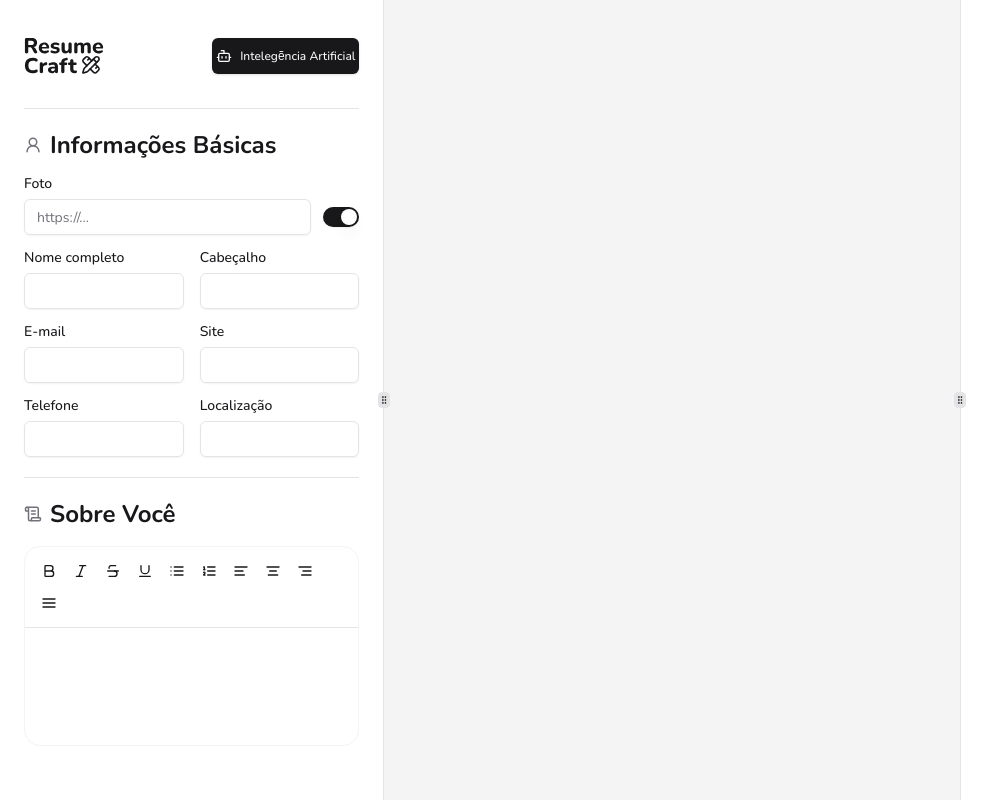
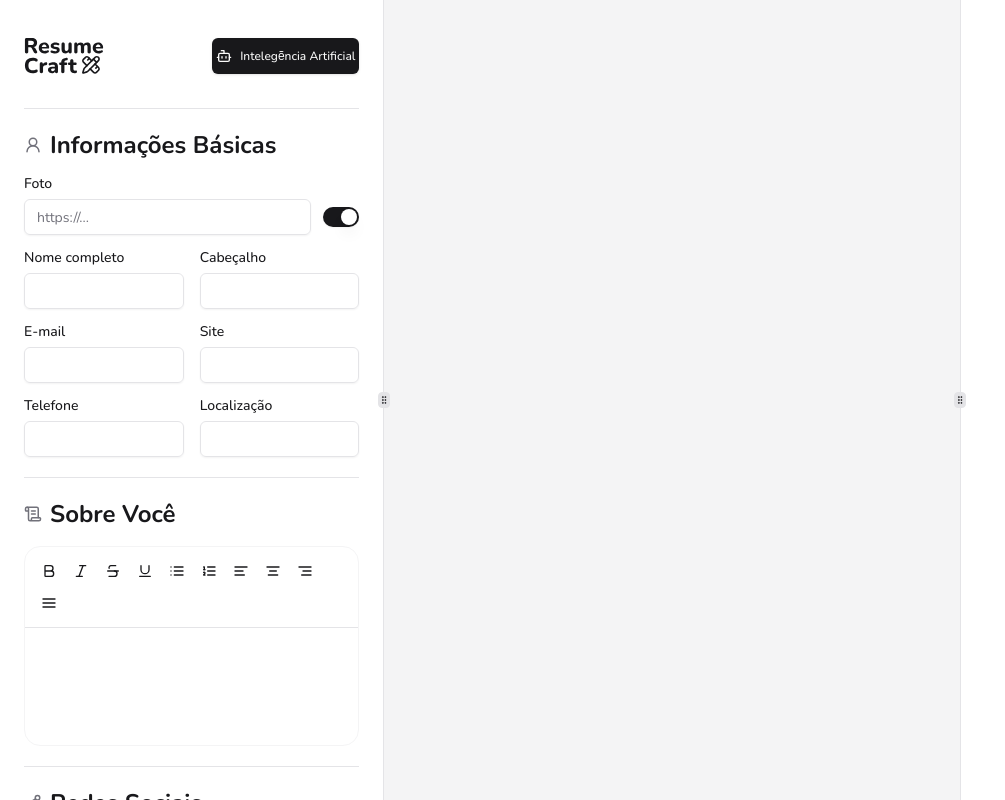
Before and after one commit to isaqu3d/resume-craft, a Next.js app: page /dashboard/resumes/1 in a window 1280 px wide. Shown: the whole page, without its empty margins (0-1005 px from the left). Built offline with nearby package versions, Linux system fonts and the light colour scheme.

Commit message:
chore: add MultiplesSections component to InfosSidebar

```diff
--- a/src/components/pages/dashboard/resume/infos-sidebar/index.tsx
+++ b/src/components/pages/dashboard/resume/infos-sidebar/index.tsx
@@ -3,6 +3,7 @@ import { Separator } from "@/components/ui/separator";
 import Link from "next/link";
 import { AiGenerationDropdown } from "./ai-generation-dropdown";
 import { BasicInfoSection } from "./sections/basic-info";
+import { MultiplesSections } from "./sections/multiples";
 import { SummarySection } from "./sections/summary";
 
 export function InfosSidebar() {
@@ -22,6 +23,7 @@ export function InfosSidebar() {
 
       <Separator className="my-5" />
       <SummarySection />
+      <MultiplesSections />
     </aside>
   );
 }
```
